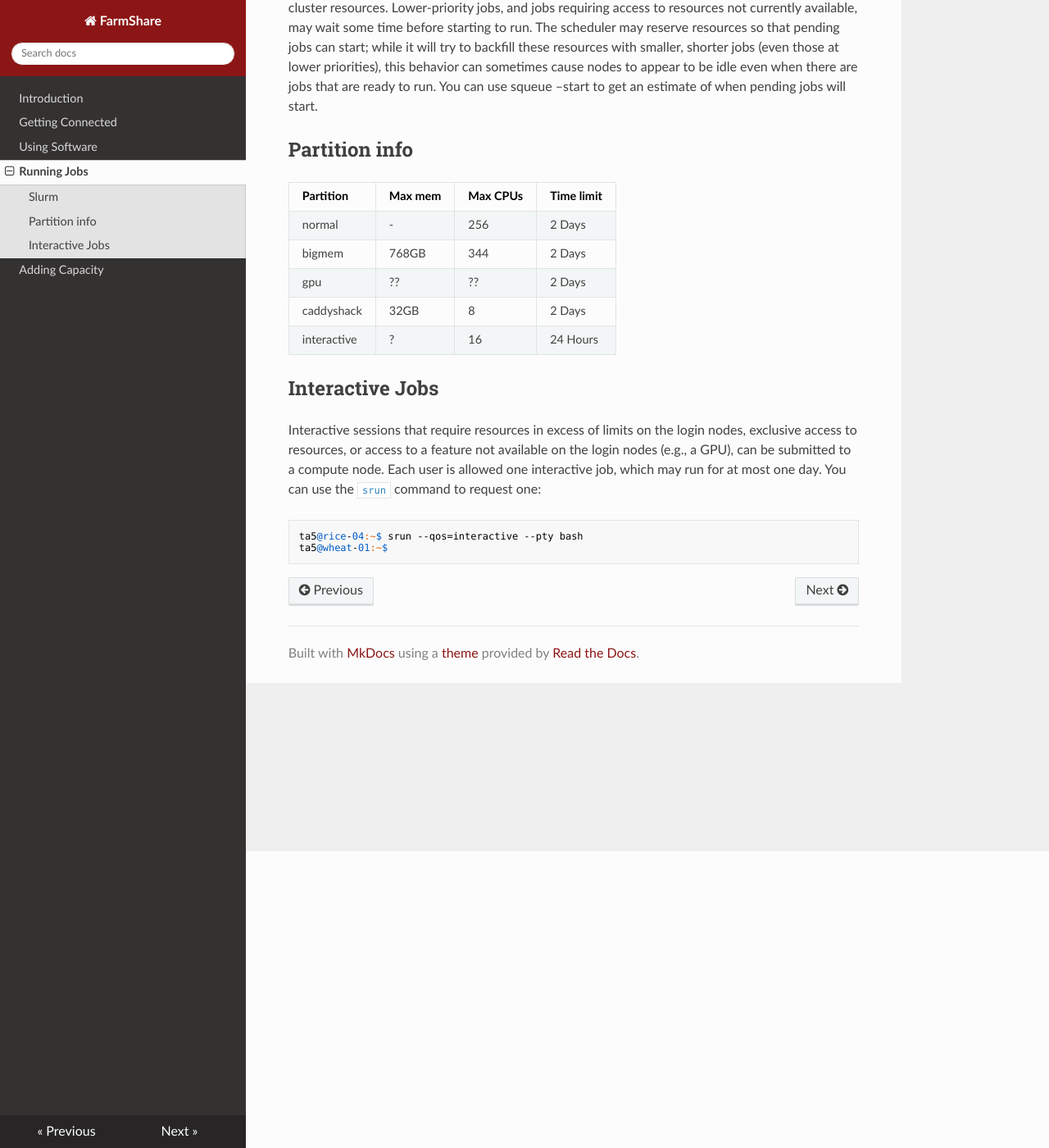
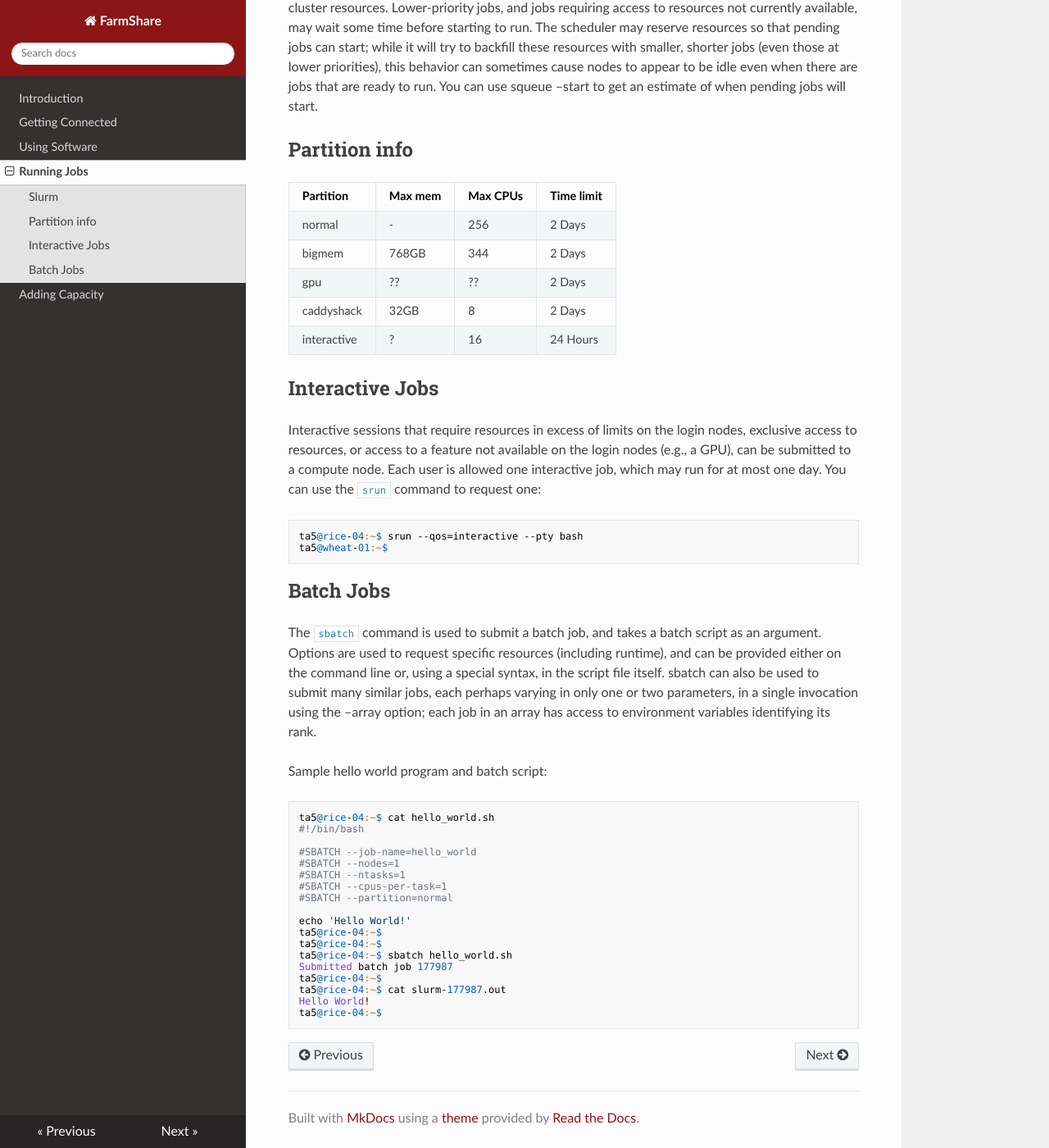
Before and after one commit to stanford-rc/farmshare-docs, an MkDocs documentation site: the page built from docs/slurm.md, in a window 1280 px wide and 1400 px high, scrolled down 362 px. Shown: the whole window at 82% size. Built offline with MkDocs 1.6.1, drawn with Linux system fonts in a browser that asks for light colours; nearby versions of some CDN libraries.

Commit message:
Update slurm.md

```diff
--- a/docs/slurm.md
+++ b/docs/slurm.md
@@ -24,3 +24,30 @@ Interactive sessions that require resources in excess of limits on the login nod
 ta5@rice-04:~$ srun --qos=interactive --pty bash
 ta5@wheat-01:~$
 ~~~
+
+## Batch Jobs
+
+The [`sbatch`](https://slurm.schedmd.com/sbatch.html) command is used to submit a batch job, and takes a batch script as an argument. Options are used to request specific resources (including runtime), and can be provided either on the command line or, using a special syntax, in the script file itself. sbatch can also be used to submit many similar jobs, each perhaps varying in only one or two parameters, in a single invocation using the --array option; each job in an array has access to environment variables identifying its rank.
+
+Sample hello world program and batch script:
+
+~~~
+ta5@rice-04:~$ cat hello_world.sh
+#!/bin/bash
+
+#SBATCH --job-name=hello_world
+#SBATCH --nodes=1
+#SBATCH --ntasks=1
+#SBATCH --cpus-per-task=1
+#SBATCH --partition=normal
+
+echo 'Hello World!'
+ta5@rice-04:~$
+ta5@rice-04:~$
+ta5@rice-04:~$ sbatch hello_world.sh
+Submitted batch job 177987
+ta5@rice-04:~$
+ta5@rice-04:~$ cat slurm-177987.out
+Hello World!
+ta5@rice-04:~$
+~~~
```
